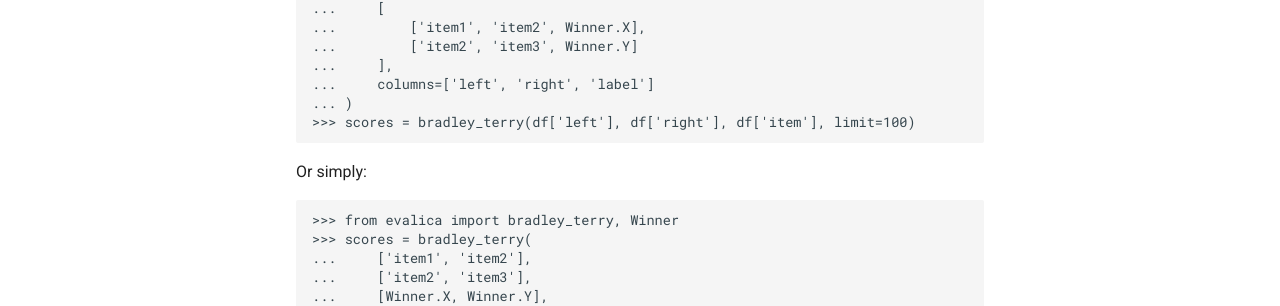
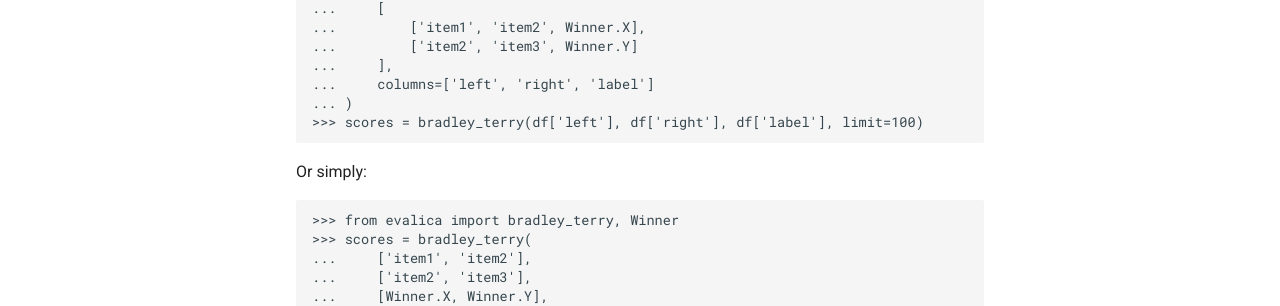
Before and after one commit to dustalov/evalica, an MkDocs documentation site: the page built from docs/migration.md, in a window 1280 px wide and 1104 px high. Shown: the part 661-967 px from the top of the window. Built offline with MkDocs 1.6.1 and Material for MkDocs 9.7.7, drawn with Linux system fonts in a browser that asks for light colours; comment, search, counter and statistics services are not loaded; some of the changed text lies outside the part shown.

Commit message:
Update migration.md

````diff
--- a/docs/migration.md
+++ b/docs/migration.md
@@ -27,7 +27,7 @@
 ...     ],
 ...     columns=['left', 'right', 'label']
 ... )
->>> scores = bradley_terry(df['left'], df['right'], df['item'], limit=100)
+>>> scores = bradley_terry(df['left'], df['right'], df['label'], limit=100)
 ```
 
 Or simply:
````
